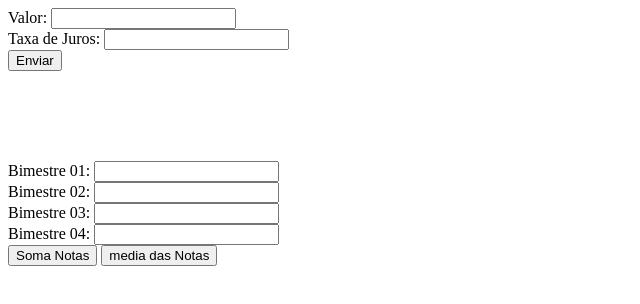
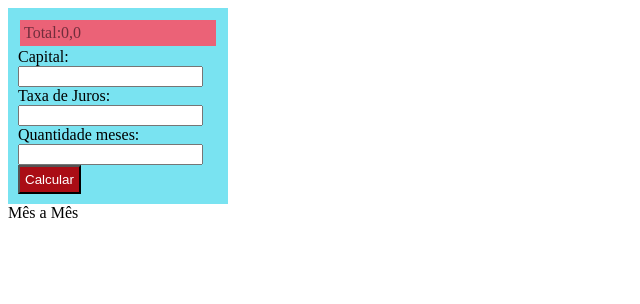
Before and after one commit to vitoria1s/primeiroi_3t, a plain HTML site: page index.html in a window 1280 px wide. Shown: the whole page, without its empty margins (0-640 px from the left). Drawn offline with Linux system fonts and the light colour scheme.

Commit message:
Update index.html

```diff
--- a/index.html
+++ b/index.html
@@ -1,5 +1,6 @@
 <!DOCTYPE html>
 <html lang="en">
+
 <head>
     <meta charset="UTF-8">
     <meta http-equiv="X-UA-Compatible" content="IE=edge">
@@ -7,20 +8,22 @@
     <title>Terceiro Trimestre</title>
     <script src="estudo.js"></script>
 
+    <link rel="stylesheet" href="geral.css">
+
 </head>
 <body>
-   Valor: <input id="Valor" type="text"> <br>
-   Taxa de Juros: <input id="juros" type="text"> <br>
-   <button onclick="total()">Enviar</button>
+    <div class="calculadora">
+        <div class="spResultado">
+           <span id="resultado">Total:0,0</span><br>
+        </div>
 
-   <br><br><br><br>
-   <span id="resultado"></span><br><br>
-   Bimestre 01: <input id="b1" type="text"> <br>
-   Bimestre 02: <input id="b2" type="text"> <br>
-   Bimestre 03: <input id="b3" type="text"> <br>
-   Bimestre 04: <input id="b4" type="text"> <br>
-   <button onclick="soma()">Soma Notas</button>
-   <button onclick="media()">media das Notas</button>
-
+        Capital: <input id="valor" type="text"> <br>
+        Taxa de Juros: <input id="juros" type="text"> <br>
+        Quantidade meses: <input id="meses" type="text"> <br>
+        <button id="btnCalc" onclick="total()">Calcular</button>
+    </div>
+    <div>
+        <span id="mes">Mês a Mês</span>
+    </div>
 </body>
 </html>
```
